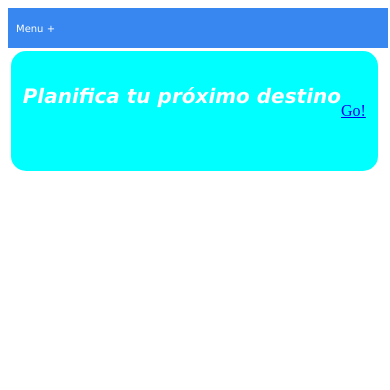
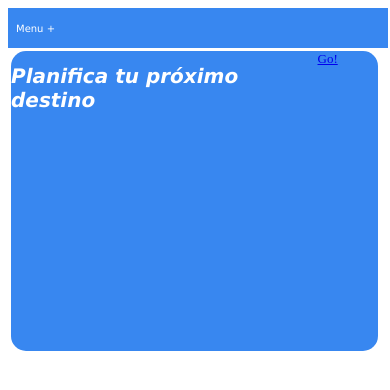
Before and after one commit to Ademostenes/Flighthandler, a plain HTML site: page Flighthandler/index.html in a window 390 px wide. Drawn offline with Linux system fonts and the light colour scheme.

Commit message:
Add files via upload

```diff
--- a/Flighthandler/css/estilos.css
+++ b/Flighthandler/css/estilos.css
@@ -2,8 +2,8 @@
 
 .busquedas {
     display: flex;
-    width: 1150px;
-    height: 100px;
+    width: 85%;
+    height: 25%;
     border-radius: 45px;
     background-color: white;
     opacity: 90%;
@@ -48,9 +48,11 @@
     display: flex;
     color: rgb(255, 255, 255);
     font-family: Verdana, Geneva, Tahoma, sans-serif;
-    font-size: 48px;
+    font-size: 40px;
     padding-bottom: 30px;
     font-style: oblique;
+    transition-property: font-size;
+    transition-duration: 0.5s;
 }
 
 #finder {
@@ -205,26 +207,51 @@ nav {
 
 .spanBuscar:active {
     font-size: 25px;
-
+}
 .inicioMovil {
     display: none;
 }
 }
-} /* Finaliza estilo Desktop.*/
+
+
+/* Finaliza estilo Desktop.*/
 
 @media only screen and (min-width:500px){
     .inicioMovil {
         display: none;
     }
+
+
 }
+
+@media screen and (max-width:700px) {
+
+    .botonBuscar {
+        width: 60px;
+        height: 40px;
+    }
+
+    .h1Nav {
+        font-size: 35px;
+    }
+
+}
+
 
 /* Inicia estilo mobile 1*/
 
 @media only screen and (max-width:499px){
 
     .busquedas {
-    display: flex;
+    display: block;
 }
+
+    .spanBuscar {
+        font-size: 13px;
+    }
+
+
+
 
 .navegacion {
     display:none;
@@ -247,11 +274,11 @@ justify-content: center;
 
 #finder {
     display: flex;
-    height: 120px;
+    height: 300px;
     width: 98%;
-    align-items: center;
+    align-items: top;
     justify-content: center;
-    background-color: aqua;
+    background-color: rgb(56, 135, 240);
     border-radius: 15px;
     margin-top: 3px;
     margin-left: 3px;
```
Also changed, not shown: Flighthandler/index.html (+1 -0 lines).
